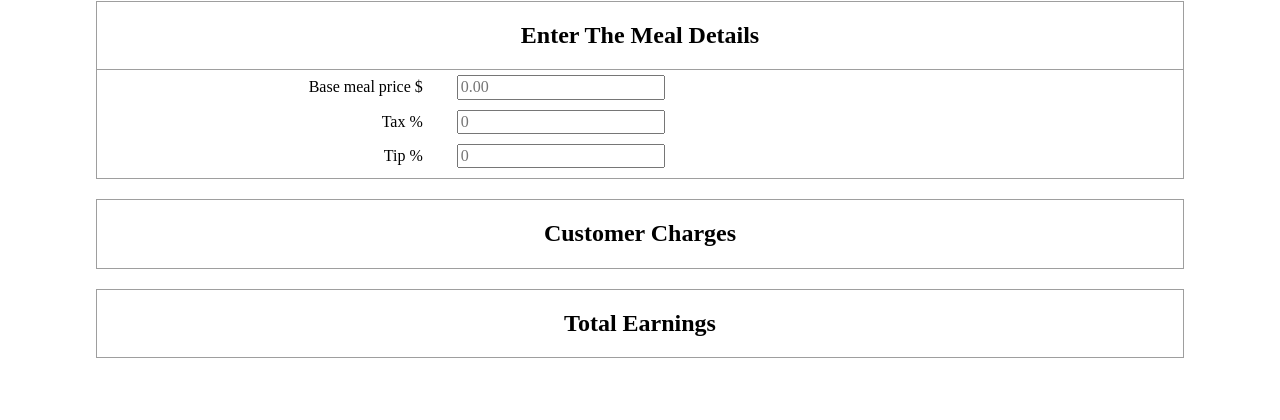
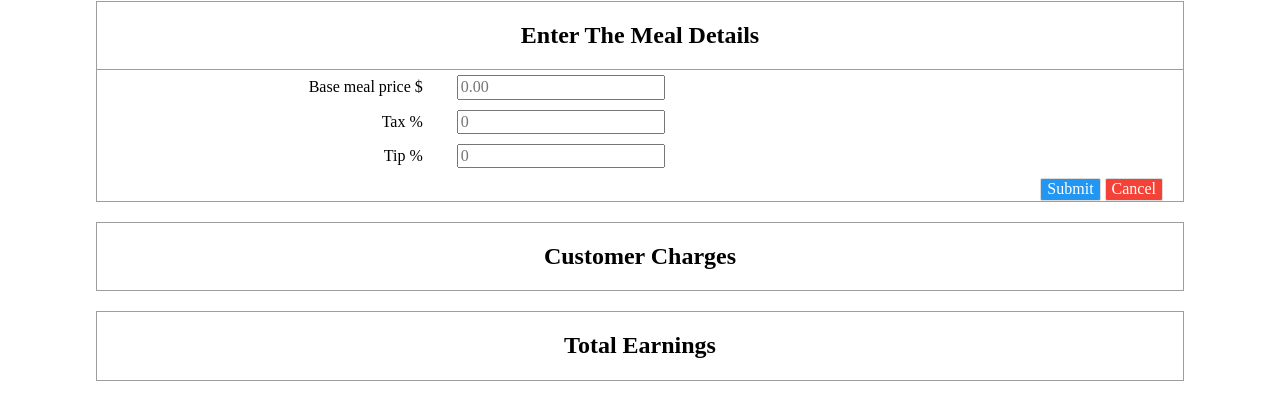
Before and after one commit to somethingsaid/waitstaff-calculator, a website: page index.html in a window 1280 px wide. Shown: the part 66-486 px from the top of the page. Drawn offline with nearby package versions, Linux system fonts and the light colour scheme; some packages are replaced by stand-ins of ours.

Commit message:
Saving some css work

```diff
--- a/index.html
+++ b/index.html
@@ -30,6 +30,10 @@
                     <label>Tip %</label>
                     <input type="number" step="any" placeholder="0" ng-model="tip"/>
                 </div>
+                <div class="form-buttons">
+                    <button class="submit" type="submit" ng-click="submit()">Submit</button>
+                    <button class="cancel" type="button" ng-click="cancel()">Cancel</button>
+                </div>
             </form>
         </section>
         <section class="customer-charges">
--- a/style.css
+++ b/style.css
@@ -23,12 +23,42 @@ h1, h2 {
 
 .form {
   border-top: 1px solid #9E9E9E; }
+  .form .form-component:first-child {
+    margin-top: 5px; }
+  .form .form-component {
+    margin-bottom: 10px; }
+  .form .form-buttons {
+    padding-right: 20px;
+    margin: auto;
+    text-align: right; }
 
-.form-component:first-child {
-  margin-top: 5px; }
+button {
+  color: white;
+  border: 1px solid #DCDCDC;
+  border-radius: 2px; }
+  button:focus {
+    outline: none; }
 
-.form-component {
-  margin-bottom: 10px; }
+.submit {
+  background-color: #2196F3; }
+  .submit:hover {
+    background-color: #0c7cd5; }
+  .submit:active {
+    background-color: #0960a5; }
+
+.cancel {
+  background-color: #F44336; }
+  .cancel:hover {
+    background-color: #ea1c0d; }
+  .cancel:active {
+    background-color: #ba160a; }
+
+.reset {
+  background-color: #FFC107; }
+  .reset:hover {
+    background-color: #d39e00; }
+  .reset:active {
+    background-color: #a07800; }
 
 label {
   text-align: right;
```
